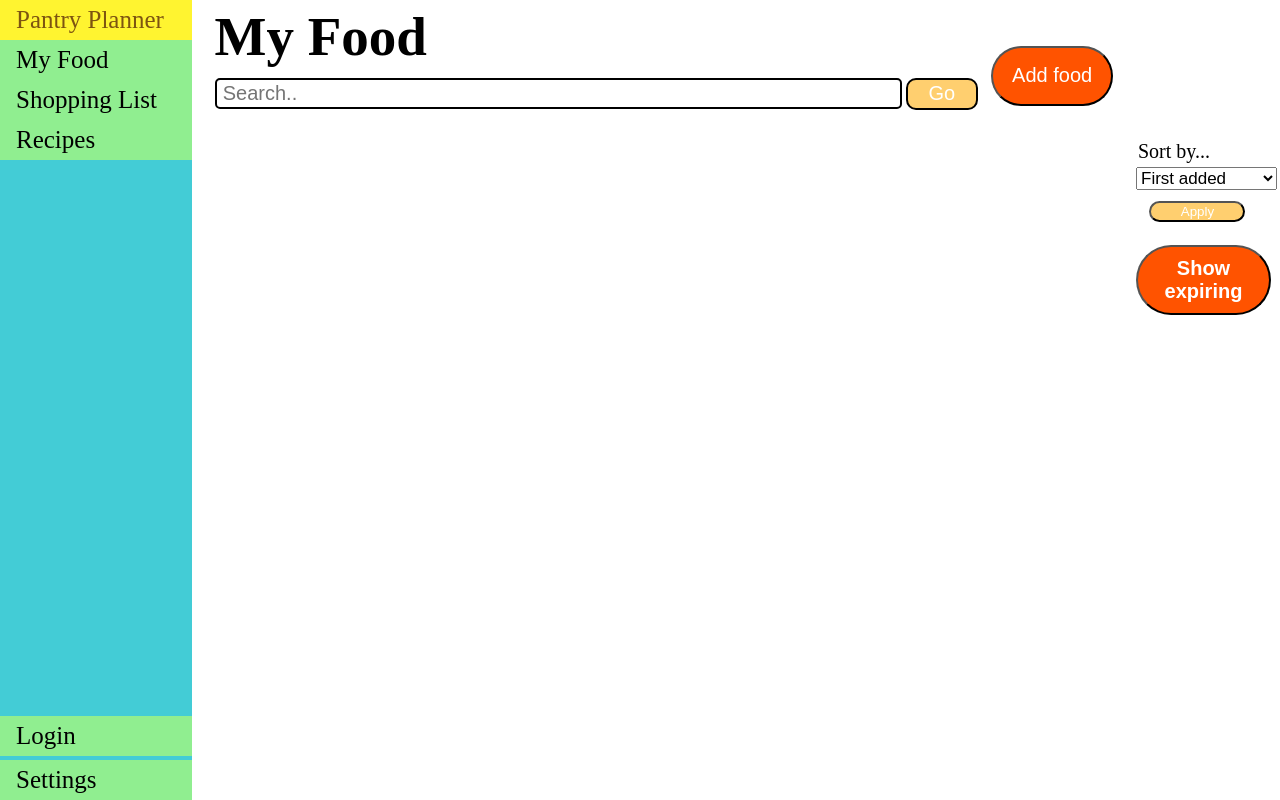
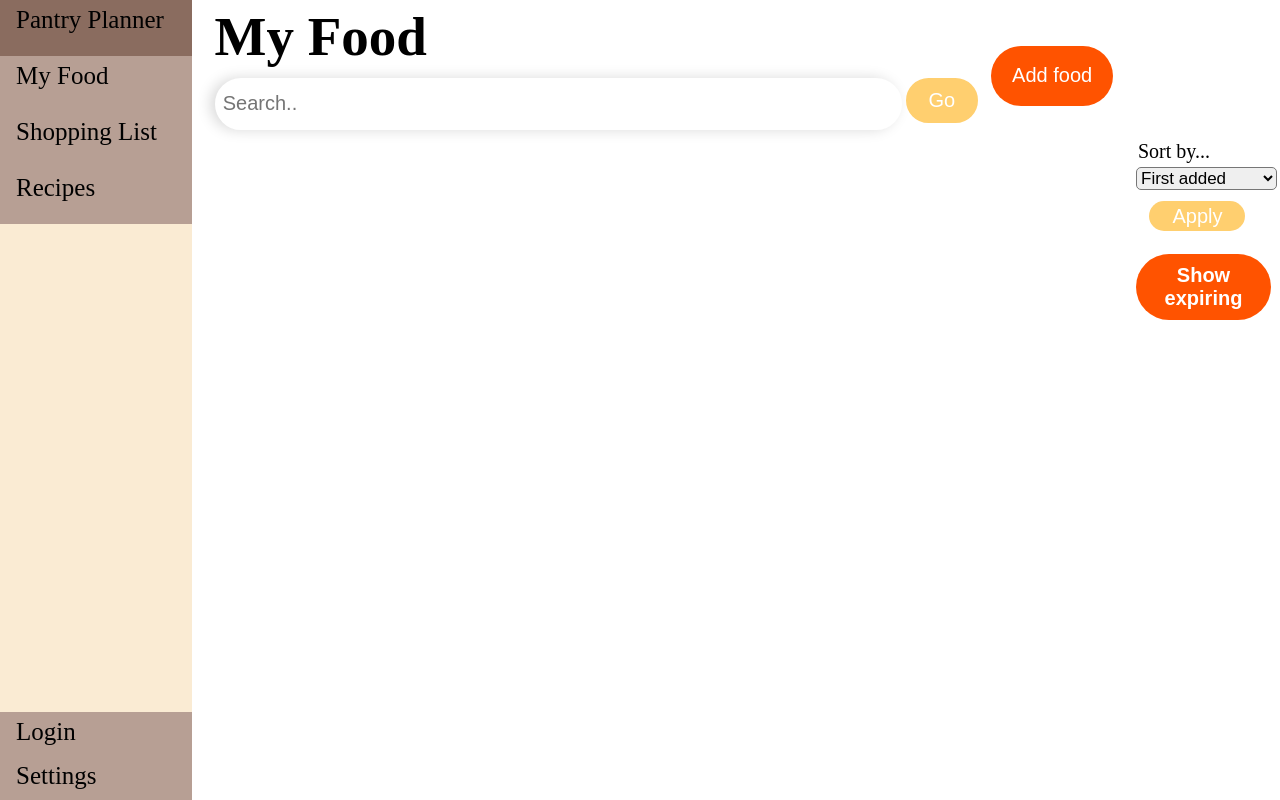
Before and after one commit to ch1h0kd/pantry_planner, a Flask app: page /my_food in a window 1280 px wide. Run offline with Flask 2, Linux system fonts and the light colour scheme; parts of the project's set-up code (start-up, migrations or seed data) failed here and were passed over; some libraries are stand-ins or nearby versions.

Commit message:
Changed colors

```diff
--- a/static/css/my-food.css
+++ b/static/css/my-food.css
@@ -6,7 +6,7 @@
     z-index: 1; /* Stay on top */
     top: 0; /* Stay at the top */
     left: 0;
-    background-color: #43ccd6; /* Black */
+    background-color: #faebd3;
     overflow-x: hidden; /* Disable horizontal scroll */
     padding-top: 0px;
   }
@@ -18,7 +18,8 @@
     font-size: 25px;
     color: #000000;
     display: block;
-    background: lightgreen
+    height: 5.5%;
+    background: #b79f94
   }
 
   /* The settings link at the bottom of the navigation menu*/
@@ -28,10 +29,12 @@
     font-size:  25px;
     color: #000000;
     display: block;
-    background: lightgreen;
+    background: #b79f94;
+    height: 4%;
     position: absolute;
     bottom: 0%;
     width: 100%;
+    cursor:pointer
   }
 
   .sidenav a3 {
@@ -40,21 +43,28 @@
     font-size:  25px;
     color: #000000;
     display: block;
-    background: lightgreen;
+    background: #b79f94;
     position: absolute;
+    height: 4%;
     bottom: 5.5%;
     width: 100%;
+    cursor:pointer
   }
 
   /* When you mouse over the navigation links, change their color */
   .sidenav a:hover {
-    color: #7d5411;
-    background-color: rgb(255, 244, 48); /* background highlight color*/
+    color: #000000;
+    background-color: #8a6c5f; /* background highlight color*/
   }
 
   .sidenav a2:hover {
-    color: #7d5411;
-    background-color: rgb(255, 244, 48);
+    color: #000000;
+    background-color: #8a6c5f;
+  }
+
+  .sidenav a3:hover {
+    color: #000000;
+    background-color: #8a6c5f;
   }
 
   /* Style page content */
@@ -177,6 +196,7 @@
   font-size: 20px;
   color: white;
   background: #ff5300;
+  border: #ff5300;
   font-family: Poppins,sans-serif;
   border-radius: 50px;
   text-align: center;
@@ -294,20 +316,21 @@
     padding: 6px;
     margin-top: 2%;
     width: 75%;
-    border-radius: 5px;
-    height: 15px;
+    height: 36px;
     font-size: 20px;
-    border: 2px solid #000000;
+    border: 2px solid #ffffff;
+    border-radius: 50px;
+    box-shadow: -5px 0px 14px 0px rgba(0, 0, 0, 0.15);
   }
 
   .myFoodTop .search-container button {
     width: 8%;
     height: 65%;
     margin-top: 2%;
-    border: 2px solid #000000;
+    border: 2px solid #ffcf6f;
     position: absolute;
     margin-left: 0.5%;
-    border-radius: 10px;
+    border-radius: 30px;
     color: white;
     background-color: #ffcf6f;
     font-size: 20px;
@@ -369,6 +392,8 @@
   .rightcol select{
     font-size: 17px;
     margin-left: 25%;
+    cursor: pointer;
+    border-radius: 5px;
   }
 
   .rightcol .sortButton{
@@ -376,8 +401,11 @@
     width: 50%;
     color: white;
     background: #ffcf6f;
+    border: #ffcf6f;
+    height: 30px;
     font-family: Poppins,sans-serif;
     border-radius: 20px;
+    font-size: 20px;
     margin-top: 6%;
   }
 
@@ -390,6 +418,7 @@
     text-align: center;
     color: white;
     background: #ff5300;
+    border: #ff5300;
     font-family: Poppins,sans-serif;
     border-radius: 50px;
     font-weight: bold;
--- a/templates/my_food.html
+++ b/templates/my_food.html
@@ -84,7 +84,6 @@
 
     <!-------------- Right columns --------------------->
   <div class="rightcol">
-    <!-- <button id="Sign-up" class ="login">Sign up/Login</button> -->
     <div class="sort-col">
       <p>Sort by...</p>
         <select id="sortRecipes">
@@ -98,8 +97,6 @@
         <button class="sortButton" id="sortApply">
           Apply
         </button>
-      <!-- <button id="Add-foods-by-picture" class ="box">Filter</button>
-      <button id="Add-foods-from-list" class ="box">Add from shopping list</button> -->
       <button id="Show-expiring" class ="box">Show expiring</button>
     </div>
   </div>
```
Also changed, not shown: other parts of static/css/my-food.css (+17 -6 lines).
